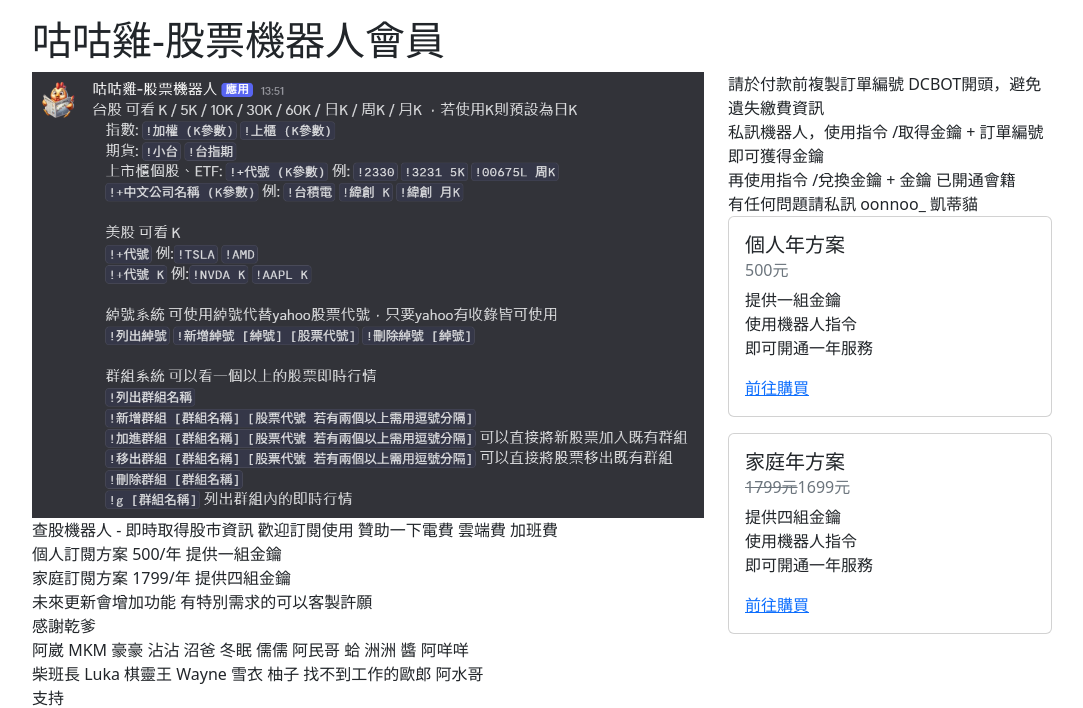
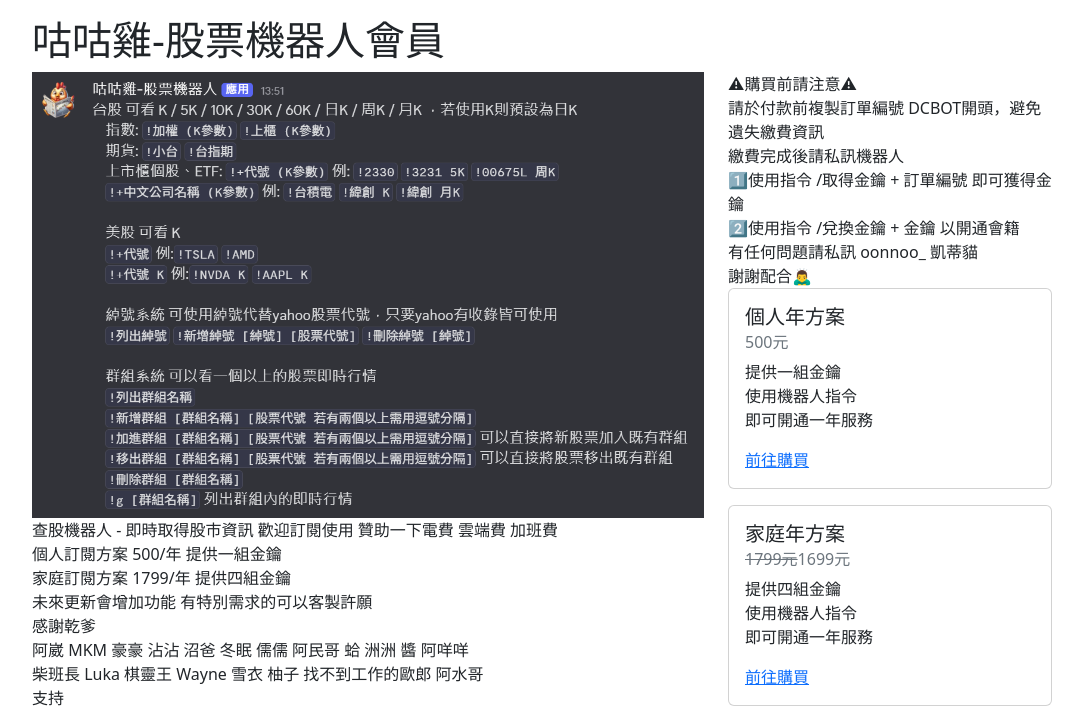
Before and after one commit to oxNNxo/my-flask-app, a Flask app: template app/templates/store/discord_bot_subscribe.html in a window 1280 px wide. Shown: the part 96-804 px from the top of the page, without its empty margins (98-1181 px from the left). Run offline with Flask 3, Linux system fonts and the light colour scheme; the template is opened without the code that fills it, so the values that code supplies are empty; parts of the project's set-up code (start-up, migrations or seed data) failed here and were passed over; some libraries are stand-ins or nearby versions.

Commit message:
feat(Store): edit discord-bot-subscribe product page text

```diff
--- a/app/templates/store/discord_bot_subscribe.html
+++ b/app/templates/store/discord_bot_subscribe.html
@@ -66,10 +66,13 @@
             <div class="col-12 col-lg-4">
                 <div class="row">
                     <div class="col">
+                        ⚠購買前請注意⚠<br>
                         請於付款前複製訂單編號 DCBOT開頭，避免遺失繳費資訊<br>
-                        私訊機器人，使用指令 /取得金鑰 + 訂單編號 即可獲得金鑰<br>
-                        再使用指令 /兌換金鑰 + 金鑰 已開通會籍<br>
-                        有任何問題請私訊 oonnoo_ 凱蒂貓
+                        繳費完成後請私訊機器人<br>
+                        1️⃣使用指令 /取得金鑰 + 訂單編號 即可獲得金鑰<br>
+                        2️⃣使用指令 /兌換金鑰 + 金鑰 以開通會籍<br>
+                        有任何問題請私訊 oonnoo_ 凱蒂貓<br>
+                        謝謝配合🙇‍♂️
                     </div>
                 </div>
                 <div class="row">
```
